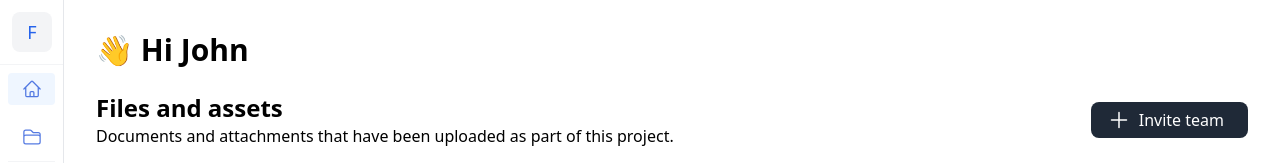
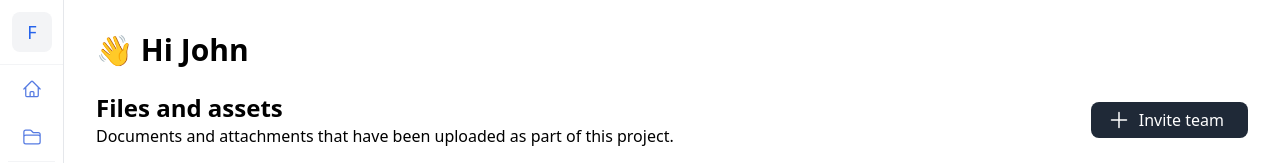
Before and after one commit to yoni-tad/file-management-with-node-js, a website: page public/index.html in a window 1280 px wide. Shown: the top 163 px of the page. Drawn offline with nearby package versions, Linux system fonts and the light colour scheme.

Commit message:
update 08/29

```diff
--- a/public/src/include/side_menu.html
+++ b/public/src/include/side_menu.html
@@ -15,7 +15,7 @@
                 <div class="py-2">
                     <a
                         href="./index.html"
-                        class="t group relative flex justify-center rounded bg-blue-50 px-2 py-1.5 text-blue-700">
+                        class="t group relative flex justify-center rounded px-2 py-1.5 text-blue-700">
                         <svg class="size-5 opacity-75"
                             xmlns="http://www.w3.org/2000/svg" fill="none"
                             viewBox="0 0 24 24" stroke-width="1.5"
```
